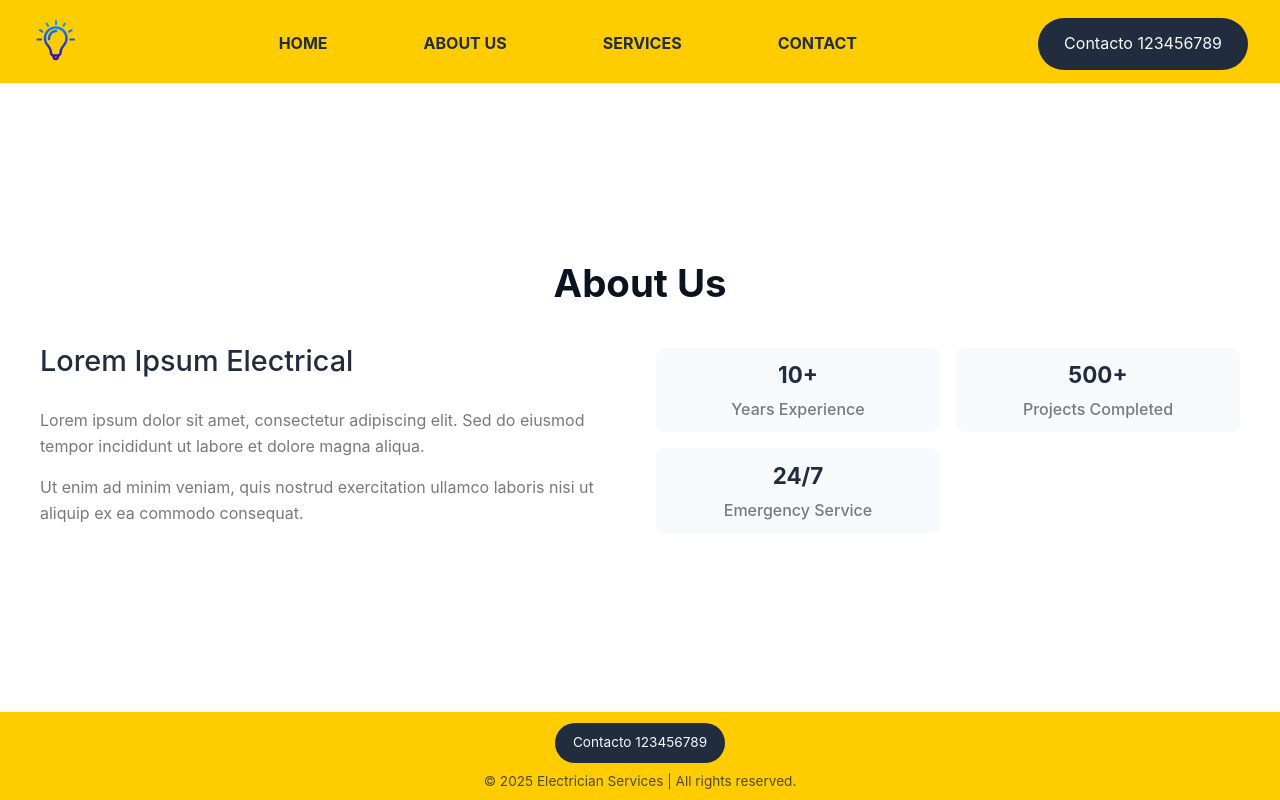
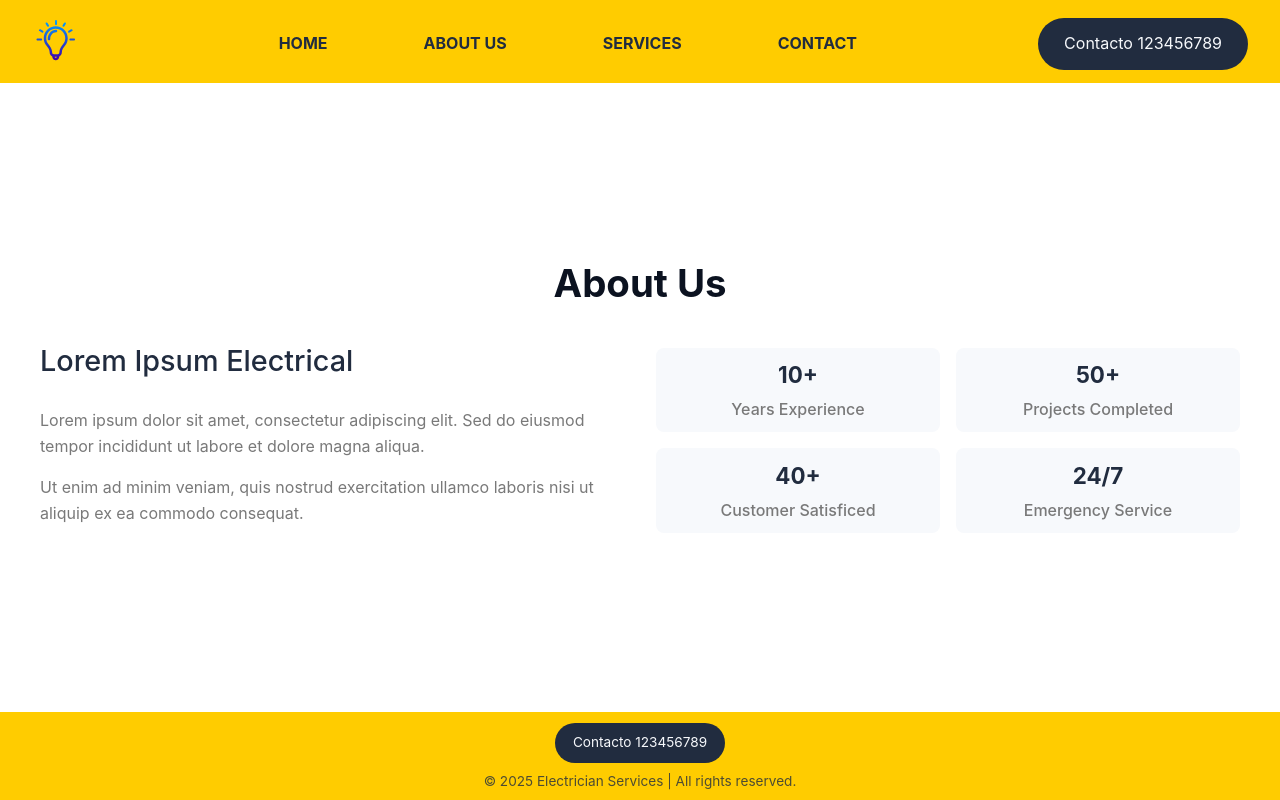
Before and after one commit to ThebellepoquE/electrician_capstone, a React (Vite) app: page /about-us in a window 1280 px wide. Built offline with nearby package versions, Linux system fonts and the light colour scheme.

Commit message:
feat: add 4th stat to About section

```diff
--- a/src/pages/About.jsx
+++ b/src/pages/About.jsx
@@ -19,8 +19,12 @@ function About() {
                 <p>Years Experience</p>
               </div>
               <div className="stat">
-                <h4>500+</h4>
+                <h4>50+</h4>
                 <p>Projects Completed</p>
+              </div>
+              <div className="stat">
+                <h4>40+</h4>
+                <p>Customer Satisficed</p>
               </div>
               <div className="stat">
                 <h4>24/7</h4>
```
